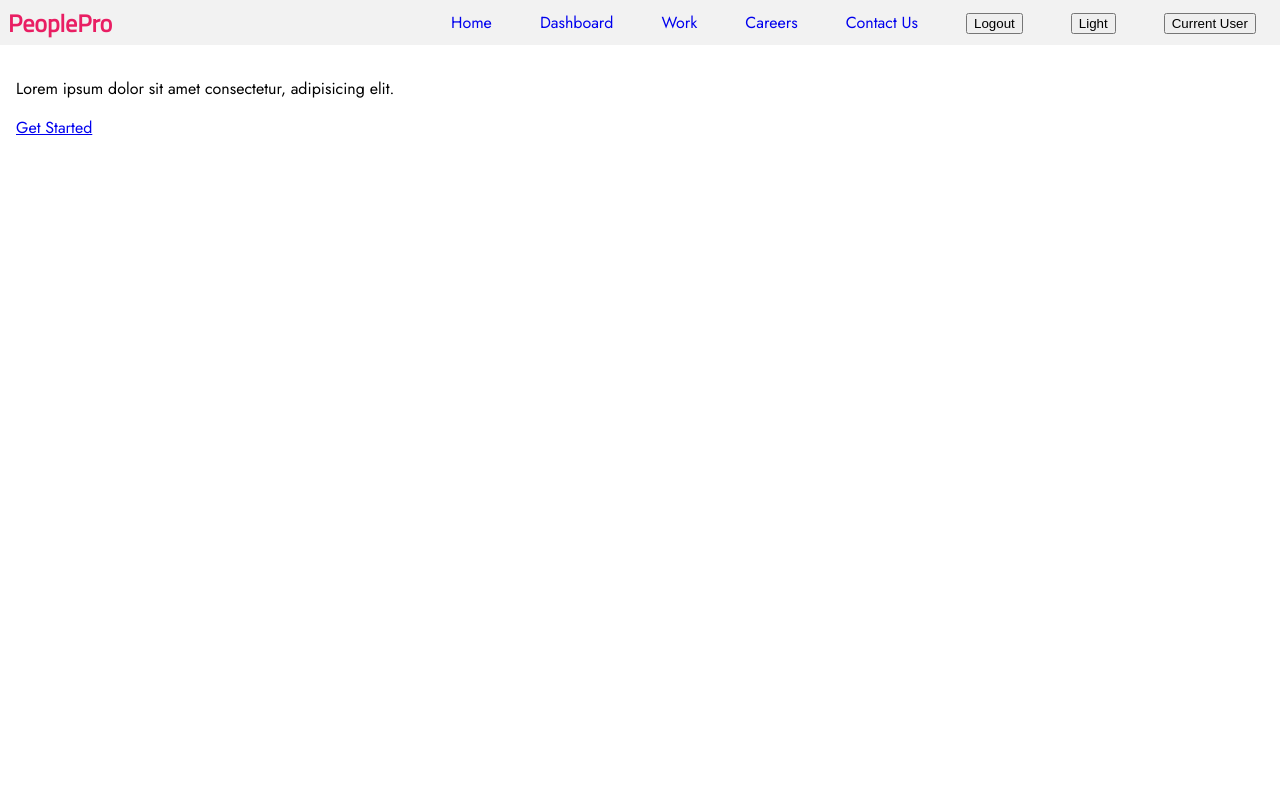
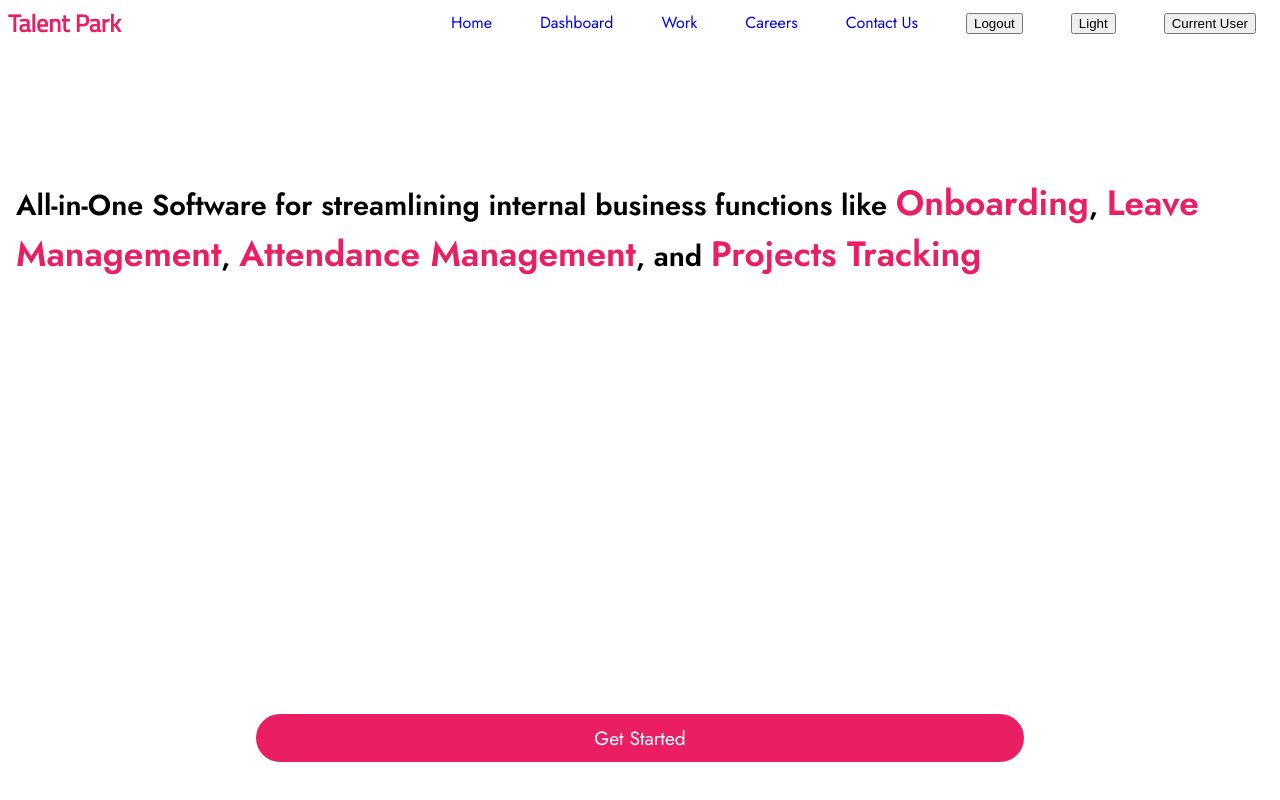
Before and after one commit to KumarAmitt/hrms-frontend, a Vue app: page / in a window 1280 px wide. Built offline with nearby package versions, Linux system fonts and the light colour scheme; no server answers.

Commit message:
Style hone page

```diff
--- a/src/assets/base.css
+++ b/src/assets/base.css
@@ -59,5 +59,4 @@ body {
   padding: 0;
   font-family: 'Jost', sans-serif;
   /*font-family: 'Titillium Web', sans-serif;*/
-  background-color: var(--color-background);
 }
--- a/src/components/AppLogo.vue
+++ b/src/components/AppLogo.vue
@@ -14,7 +14,7 @@ const logoLink = computed(() => {
 </script>
 
 <template>
-  <RouterLink :to="{name: logoLink}" :class="['logo', size, variant]">PeoplePro</RouterLink>
+  <RouterLink :to="{name: logoLink}" :class="['logo', size, variant]">Talent Park</RouterLink>
 </template>
 
 <style scoped>
--- a/src/components/AppNavbar.vue
+++ b/src/components/AppNavbar.vue
@@ -28,21 +28,37 @@ const handleLogout = () => {
 <template>
   <div class="nav-wrapper">
     <nav class="navbar">
-      <AppLogo :isLink="true" />
+      <AppLogo :isLink="true"/>
       <div @click="toggleMenu" :class="['menu-toggle', {'is-active': isActive}]">
         <span class="bar"></span>
         <span class="bar"></span>
         <span class="bar"></span>
       </div>
       <ul :class="['nav', {'mobile-nav': mobileNav}]">
-        <li class="nav-item"><RouterLink :to="{name: 'home'}">Home</RouterLink></li>
-        <li class="nav-item"><RouterLink :to="{name: 'dashboard'}" @click="toggleMenu">Dashboard</RouterLink></li>
-        <li class="nav-item"><RouterLink :to="{name: 'home'}">Work</RouterLink></li>
-        <li class="nav-item"><RouterLink :to="{name: 'home'}">Careers</RouterLink></li>
-        <li class="nav-item"><RouterLink :to="{name: 'home'}">Contact Us</RouterLink></li>
-        <li class="nav-item"><button @click="handleLogout">Logout</button></li>
-        <li class="nav-item"><ThemeSwitch/></li>
-        <li class="nav-item"><button @click="authStore.currentUser">Current User</button></li>
+        <li class="nav-item">
+          <RouterLink :to="{name: 'home'}">Home</RouterLink>
+        </li>
+        <li class="nav-item">
+          <RouterLink :to="{name: 'dashboard'}" @click="toggleMenu">Dashboard</RouterLink>
+        </li>
+        <li class="nav-item">
+          <RouterLink :to="{name: 'home'}">Work</RouterLink>
+        </li>
+        <li class="nav-item">
+          <RouterLink :to="{name: 'home'}">Careers</RouterLink>
+        </li>
+        <li class="nav-item">
+          <RouterLink :to="{name: 'home'}">Contact Us</RouterLink>
+        </li>
+        <li class="nav-item">
+          <button @click="handleLogout">Logout</button>
+        </li>
+        <li class="nav-item">
+          <ThemeSwitch/>
+        </li>
+        <li class="nav-item">
+          <button @click="authStore.currentUser">Current User</button>
+        </li>
       </ul>
     </nav>
   </div>
@@ -53,8 +69,9 @@ const handleLogout = () => {
   position: sticky;
   position: -webkit-sticky; /* Safari */
   top: 0;
-  background-color: var(--color-white-mute);
   padding: 0.2em 0.5em;
+  background-color: var(--color-background);
+  z-index: 100;
 }
 
 /* NAVIGATION */
@@ -63,12 +80,11 @@ const handleLogout = () => {
   display: flex;
   justify-content: space-between;
   align-items: center;
-  //border: 1px solid blue;
+//border: 1px solid blue;
 }
 
 .navbar ul {
-  //border: 2px solid green;
-  list-style: none;
+//border: 2px solid green; list-style: none;
   margin: 0;
   padding-left: 0;
   display: flex;
@@ -83,7 +99,7 @@ const handleLogout = () => {
 }
 
 .navbar ul li + li {
- margin-left: 1em;
+  margin-left: 1em;
 }
 
 .nav-item a {
--- a/src/router/index.js
+++ b/src/router/index.js
@@ -20,12 +20,12 @@ const router = createRouter({
 })
 
 router.beforeEach(async (to, from, next) => {
-  const authStore = useAuthStore();
-  const loggedIn = await authStore.userSignedIn();
-  if (to.matched.some(route => route.meta.requiresAuth))
+  if (to.matched.some(route => route.meta.requiresAuth)) {
+    const authStore = useAuthStore();
+    const loggedIn = await authStore.userSignedIn();
     loggedIn ? next() :  next({name: 'login'});
-  else
-    next();
+  }
+  else next();
 });
 
 export default router
--- a/src/views/HomeView.vue
+++ b/src/views/HomeView.vue
@@ -1,14 +1,42 @@
 <script setup>
-import { RouterLink } from 'vue-router'
+import {RouterLink} from 'vue-router'
 </script>
 
 <template>
-  <section>
-    <p>Lorem ipsum dolor sit amet consectetur, adipisicing elit.</p>
-    <RouterLink :to="{name: 'login'}">Get Started</RouterLink>
-  </section>
+  <h1 class="app-intro">
+    All-in-One Software for streamlining internal business functions like
+    <span>Onboarding</span>,
+    <span>Leave Management</span>,
+    <span>Attendance Management</span>, and
+    <span>Projects Tracking</span>
+  </h1>
+  <RouterLink :to="{name: 'login'}" class="start-btn">Get Started</RouterLink>
 </template>
 
-<style>
+<style scoped>
+.app-intro {
+  font-size: 1.8rem;
+  margin-top: 4em;
+}
+
+.app-intro span {
+  font-size: 2.2rem;
+  color: var(--color-accent);
+}
+
+.start-btn {
+  position: fixed;
+  bottom: 2em;
+  left: 20%;
+  right: 20%;
+  text-align: center;
+  text-decoration: none;
+  font-size: 1.2rem;
+  background-color: var(--color-accent);
+  color: var(--color-text-dark-1);
+  padding: 0.5em 1em;
+  border-radius: 28px;
+  transition: transform 0.7s ease-in-out;;
+}
 
 </style>
```
